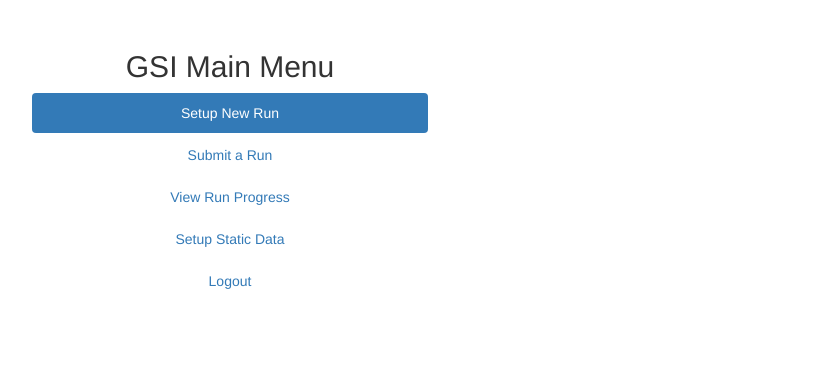
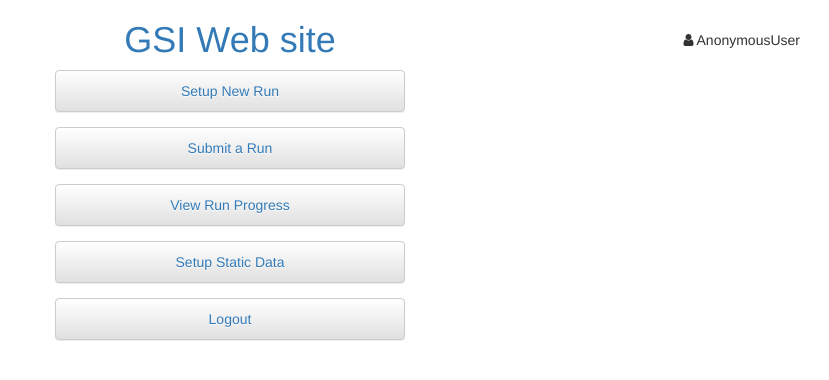
Before and after one commit to BakanovKirill/GSI, a Django app: template src/templates/gsi/index.html in a window 1280 px wide. Shown: the top 380 px of the page, without its empty margins (410-1239 px from the left). Run offline with Django 3.2, Linux system fonts and the light colour scheme; the template is opened without the code that fills it, so the values that code supplies are empty; parts of the project's set-up code (start-up, migrations or seed data) failed here and were passed over; some libraries are stand-ins or nearby versions.

Commit message:
added main menu

```diff
--- a/src/static/css/main.css
+++ b/src/static/css/main.css
@@ -10,12 +10,24 @@
     text-align: right;
 }
 
+.top-8 {
+    margin-top: 8px;
+}
+
 .top-15 {
-    margin-top: 8px;
+    margin-top: 15px;
+}
+
+.top-25 {
+    margin-top: 25px;
 }
 
 .top-50 {
     margin-top: 50px;
+}
+
+.bottom-40 {
+    margin-top: -40px;
 }
 
 .btn-block-100 {
@@ -33,3 +45,9 @@
 .red-color {
     color: red;
 }
+
+li.main-menu {
+	/*line-height: 80%;*/
+    margin-bottom: 15px;
+    padding: 0px;
+}
--- a/src/templates/base.html
+++ b/src/templates/base.html
@@ -25,20 +25,42 @@
     <!-- custom styles -->
     <link rel="stylesheet" href="{% static "css/main.css" %}" type="text/css" />
 </head>
+
 <body>
     <!-- Start Container -->
     <div class="container">
-        <div class="row"
-            <div class="col-md-12">
-                {% block status_message %}{% endblock status_message %}
+        <!-- Start Header -->
+        <div class="row" id="header">
+            <div class="col-md-12 center">
+                <h1><a href="{% url 'index' %}">GSI Web site</a></h1>
+                <div class="row">
+                    <div class="col-md-2 col-md-offset-10 right bottom-40">
+                        <i class="fa fa-user"></i> {{ request.user }}
+                    </div>
+                </div>
             </div>
         </div>
+        <!-- End Header -->
 
-        <div class="row">
-            <div class="col-md-12">
-                <h2 class="center top-50">{% block title %}{% endblock title %}</h2>
+        <!-- Start Status Message -->
+        {% if request.GET.status_message %}
+            <div class="row">
+                <div class="col-md-12 top-15">
+                    {% block status_message %}{% endblock status_message %}
+                </div>
             </div>
-        </div>
+        {% endif %}
+        <!-- End Status Message -->
+
+        <!-- Start Title -->
+        {% if title %}
+            <div class="row">
+                <div class="col-md-12">
+                    <h3 class="center top-50">{% block title %}{% endblock title %}</h3>
+                </div>
+            </div>
+        {% endif %}
+        <!-- End Title -->
 
         <div class="row">
             <div class="col-md-12">
--- a/src/templates/gsi/index.html
+++ b/src/templates/gsi/index.html
@@ -1,20 +1,28 @@
 {% extends "base.html" %}
 {% load static from staticfiles %}
-
-{% block title %}
-    GSI Main Menu
-{% endblock title %}
 
 {% block content %}
     <div class="row-fluid">
         <div class="col-md-4 col-md-offset-4">
-            <ul class="nav nav-pills nav-stacked">
-                <li role="presentation" class="active central-alignment"><a href="{% url "setup_new_run" %}" class="center">Setup New Run</a></li>
-                <li role="presentation"><a href="#" class="center">Submit a Run</a></li>
-                <li role="presentation"><a href="#" class="center">View Run Progress</a></li>
-                <li role="presentation"><a href="#" class="center">Setup Static Data</a></li>
-                <li role="presentation"><a href="#" class="center">Logout</a></li>
-            </ul>
+            <div class="btn-group-vertical btn-block-100" role="group">
+                <ul class="nav nav-pills nav-stacked">
+                    <li role="button" class="btn btn-default main-menu">
+                        <a href="{% url 'setup_new_run' %}" class="center">Setup New Run</a>
+                    </li>
+                    <li role="button" class="btn btn-default main-menu">
+                        <a href="#" class="center">Submit a Run</a>
+                    </li>
+                    <li role="button" class="btn btn-default main-menu">
+                        <a href="#" class="center">View Run Progress</a>
+                    </li>
+                    <li role="button" class="btn btn-default main-menu">
+                        <a href="#" class="center">Setup Static Data</a>
+                    </li>
+                    <li role="button" class="btn btn-default main-menu">
+                        <a href="{% url 'auth_logout' %}" class="center">Logout</a>
+                    </li>
+                </ul>
+            </div>
         </div>
     </div>
 {% endblock content %}
```
Also changed, not shown: src/templates/gsi/setup_new_run.html (+1 -7 lines), src/templates/registration/login.html (+4 -4 lines), src/templates/registration/registration_form.html (+6 -6 lines), 1 other file.
